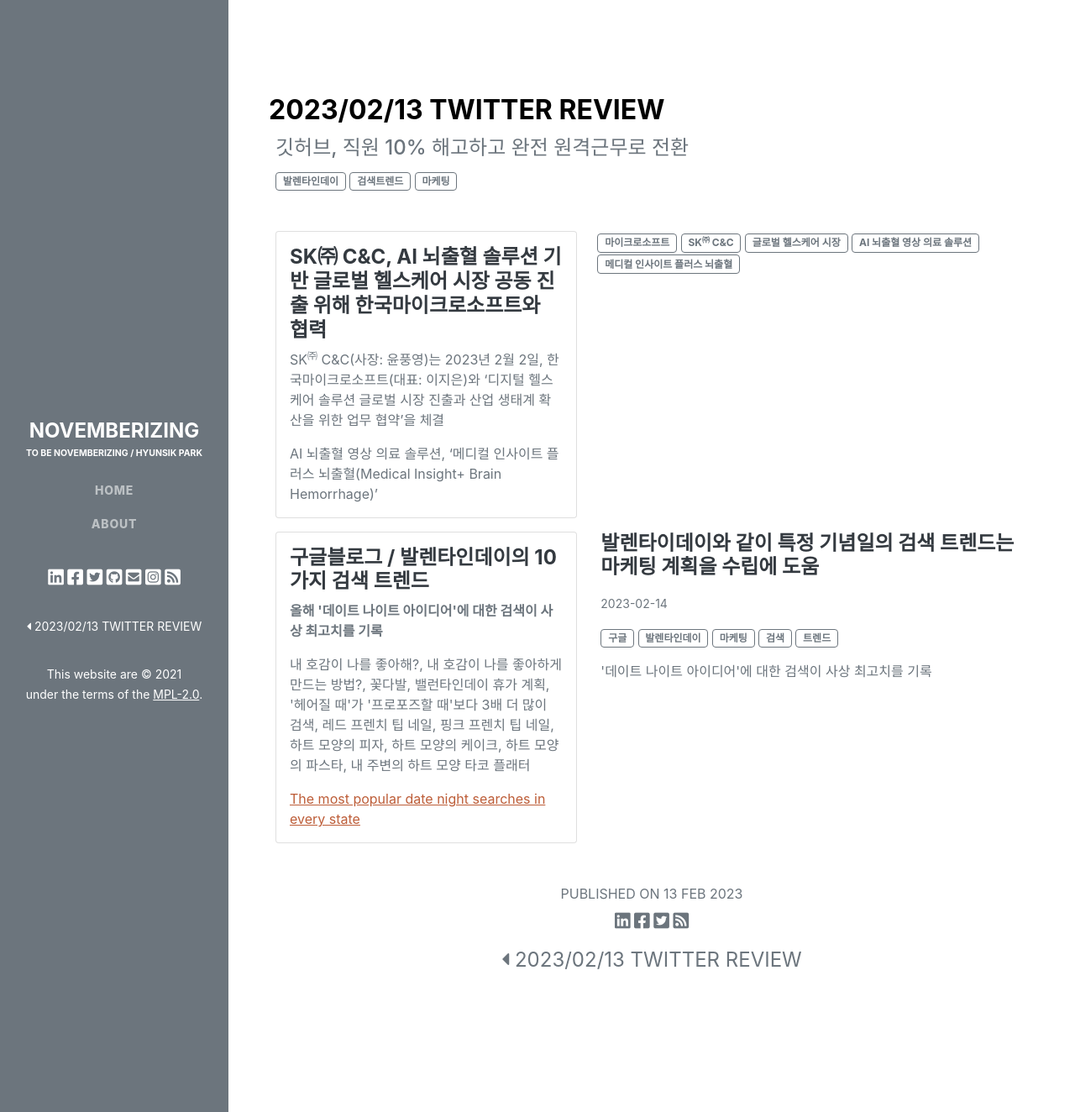
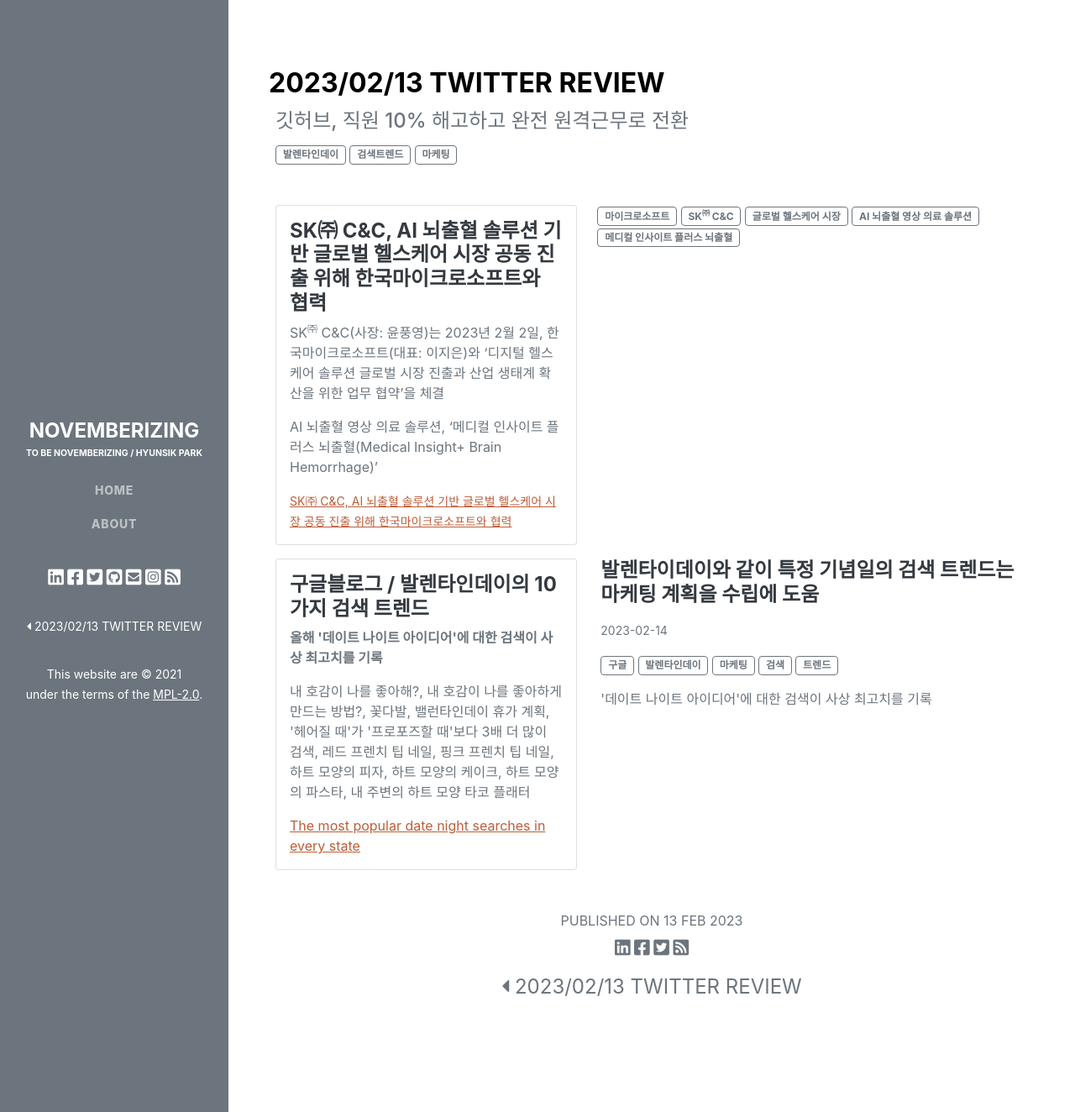
Before and after one commit to novemberizing/novemberizing.github.io, a Jekyll site: the page built from _posts/2023-02-14-NewsXBrief.md, in a window 1280 px wide and 1324 px high. Shown: the whole window at 84% size. Built offline with Jekyll 4.4.1, drawn with Linux system fonts in a browser that asks for light colours; comment, search, counter and statistics services are not loaded.

Commit message:
업데이트

```diff
--- a/_posts/2023-02-14-NewsXBrief.md
+++ b/_posts/2023-02-14-NewsXBrief.md
@@ -18,6 +18,9 @@
                 </p>
                 <p class="card-text">
                     AI 뇌출혈 영상 의료 솔루션, ‘메디컬 인사이트 플러스 뇌출혈(Medical Insight+ Brain Hemorrhage)’
+                </p>
+                <p class="card-text">
+                    <small><a class="card-link" href="https://news.microsoft.com/ko-kr/2023/02/02/skcc-ai/">SK㈜ C&C, AI 뇌출혈 솔루션 기반 글로벌 헬스케어 시장 공동 진출 위해 한국마이크로소프트와 협력</a></small>
                 </p>
             </div>
         </div>
```
